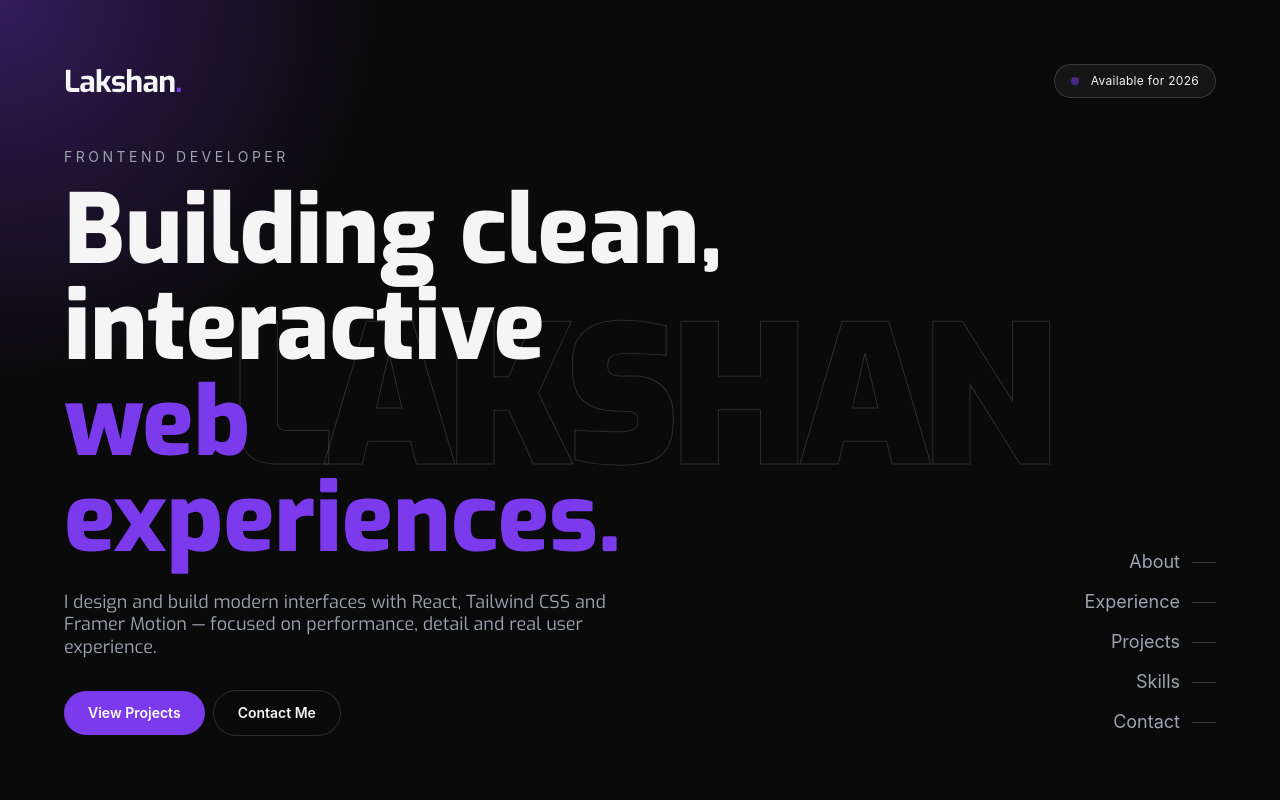
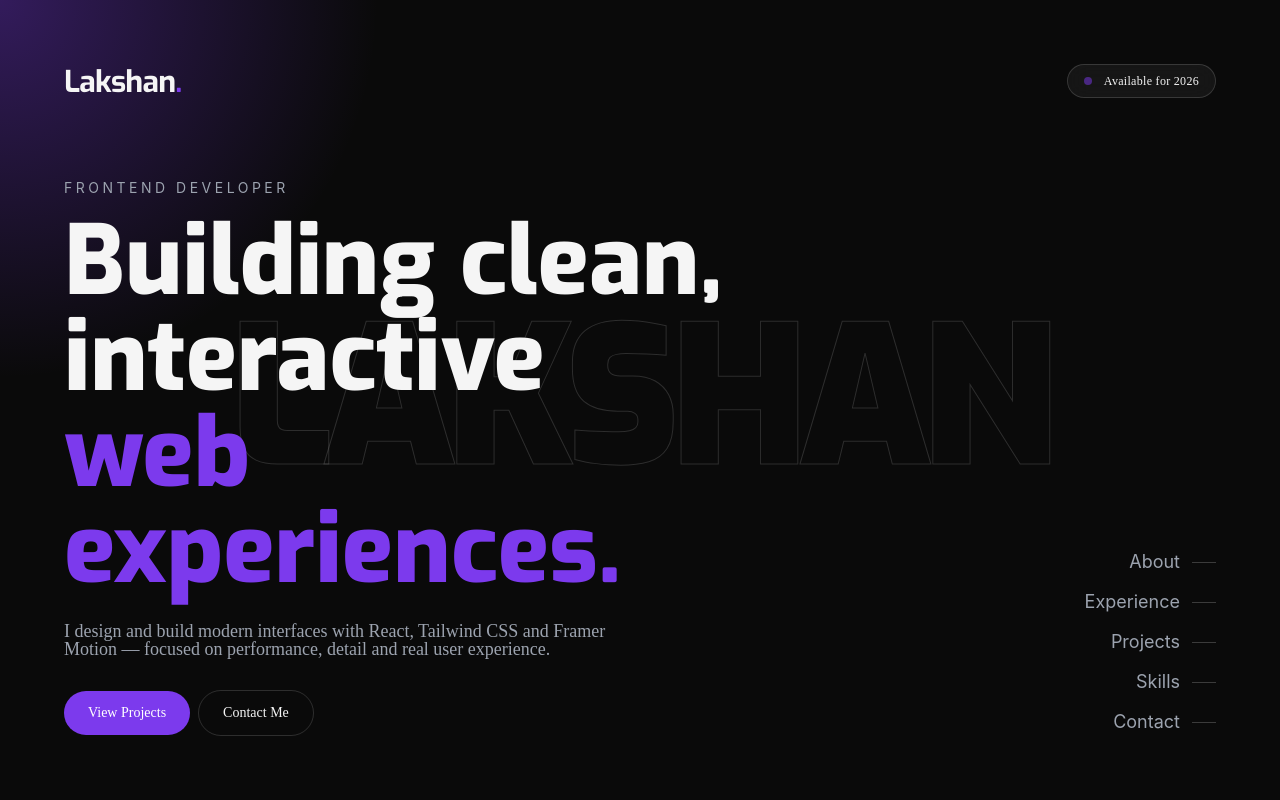
Before and after one commit to lakshan-beast/My-Portfolio, a React (Vite) app: page / in a window 1280 px wide. Shown: the top 800 px of the page. Built offline with nearby package versions, Linux system fonts and the light colour scheme; a web font is replaced by a local one.

Commit message:
feat: update Hero component styles for improved typography and layout consistency

```diff
--- a/src/components/Hero.jsx
+++ b/src/components/Hero.jsx
@@ -198,7 +198,7 @@ export default function Hero() {
           initial="hidden"
           animate="visible"
           custom={1}
-          className="items-center gap-3 rounded-full border border-white/15 bg-white/5 px-4 py-2 text-xs tracking-wide backdrop-blur-md sm:flex">
+          className="items-center gap-3 rounded-full border border-white/15 bg-white/5 px-4 py-2 text-xs tracking-wide backdrop-blur-md sm:flex font-primary">
           <span className="size-2 rounded-full bg-violet-brand animate-pulse" />
           Available for 2026
         </motion.div>
@@ -224,22 +224,22 @@ export default function Hero() {
             <span className="text-violet-brand">web experiences.</span>
           </h1>
 
-          <p className="mt-6 max-w-xl text-base text-muted sm:text-lg leading-tight font-display">
+          <p className="mt-6 max-w-xl text-base text-muted sm:text-lg leading-4.5 font-primary font-normal">
             I design and build modern interfaces with React, Tailwind CSS and
             Framer Motion — focused on performance, detail and real user
             experience.
           </p>
 
-          <div className="mt-8 flex flex-wrap items-center gap-2">
+          <div className="mt-8 flex flex-wrap items-center gap-2 font-primary">
             <a
               href="#projects"
-              className="rounded-full bg-violet-brand px-6 py-3 text-sm font-semibold text-white transition hover:bg-violet-soft">
+              className="rounded-full bg-violet-brand px-6 py-3 text-sm text-white transition hover:bg-violet-soft">
               View Projects
             </a>
 
             <a
               href="#contact"
-              className="rounded-full border border-white/15 px-6 py-3 text-sm font-semibold transition hover:border-violet-brand hover:text-violet-soft">
+              className="rounded-full border border-white/15 px-6 py-3 text-sm transition hover:border-violet-brand hover:text-violet-soft">
               Contact Me
             </a>
           </div>
```
